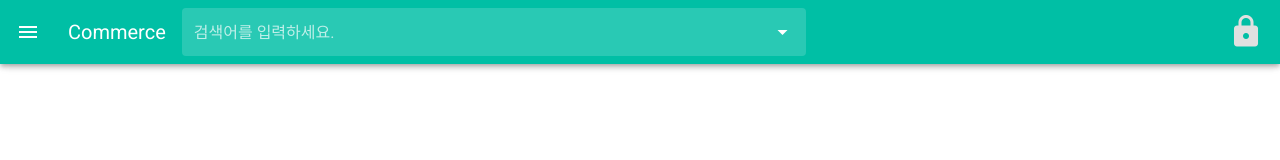
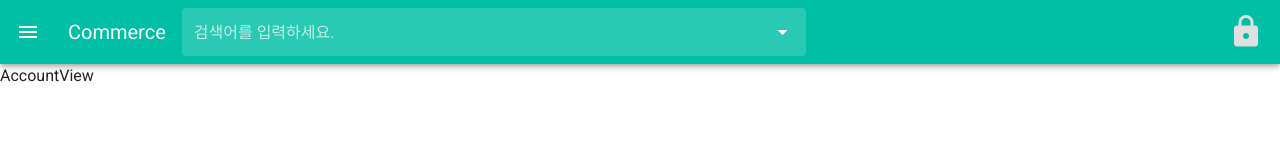
Before and after one commit to imkimheejoo/shop-front, a Vue app: page /mypage in a window 1280 px wide. Shown: the top 160 px of the page. Built offline with nearby package versions, Linux system fonts and the light colour scheme.

Commit message:
feat: navbar 페이지 이동 router-link 구현

```diff
--- a/package.json
+++ b/package.json
@@ -8,9 +8,12 @@
     "lint": "vue-cli-service lint"
   },
   "dependencies": {
+    "axios": "^0.19.2",
     "core-js": "^3.6.5",
     "vue": "^2.6.11",
-    "vuetify": "^2.2.11"
+    "vue-router": "^3.4.2",
+    "vuetify": "^2.2.11",
+    "vuex": "^3.5.1"
   },
   "devDependencies": {
     "@vue/cli-plugin-babel": "~4.5.0",
--- a/src/App.vue
+++ b/src/App.vue
@@ -2,6 +2,7 @@
     <v-app>
         <v-main>
             <Navbar/>
+            <router-view></router-view>
         </v-main>
     </v-app>
 </template>
--- a/src/components/AccountButton.vue
+++ b/src/components/AccountButton.vue
@@ -1,10 +1,10 @@
 <template>
     <div>
-        <a href="/mypage" v-if="account">
+        <router-link to="/mypage" v-if="account">
             <v-icon icon color="grey lighten-2" large>
                 mdi-account-circle
             </v-icon>
-        </a>
+        </router-link>
 
         <a href="/logout" v-if="account">
             <v-icon icon color="grey lighten-2" large>
@@ -12,18 +12,19 @@
             </v-icon>
         </a>
 
-        <a href="/login" v-if="!account">
+        <router-link to="/login" v-if="!account">
             <v-icon icon color="grey lighten-2" large>
                 mdi-lock
             </v-icon>
-        </a>
+        </router-link>
 
         <div class="text-xs-center" v-if="account">
+            <router-link to="/cart">
                 <!--            <v-badge left>-->
                 <!--                <span slot="badge">6</span>-->
                 <v-icon large color="grey lighten-2">mdi-cart-outline</v-icon>
                 <!--            </v-badge>-->
-
+            </router-link>
                 <!--            <v-badge color="red">-->
                 <!--                <span slot="badge">!</span>-->
                 <v-icon large color="grey lighten-2">mdi-bell-ring-outline</v-icon>
--- a/src/main.js
+++ b/src/main.js
@@ -1,10 +1,12 @@
 import Vue from 'vue'
 import App from './App.vue'
 import vuetify from './plugins/vuetify';
+import {router} from "@/routes";
 
 Vue.config.productionTip = false
 
 new Vue({
   vuetify,
-  render: h => h(App)
+  render: h => h(App),
+  router
 }).$mount('#app')
--- /dev/null
+++ b/src/routes/index.js
@@ -0,0 +1,37 @@
+import Vue from 'vue';
+import VueRouter from 'vue-router';
+import AccountView from "../views/AccountView";
+import LoginView from "../views/LoginView";
+import CartView from "../views/CartView";
+
+Vue.use(VueRouter);
+
+export const router = new VueRouter({
+    mode: 'history',
+
+    routes: [
+        {
+            path: '/mypage',
+            name: 'mypage',
+            component: AccountView,
+
+            // todo token 없으면 /login으로 리다이렉
+            beforeEnter: (to, from, next) => {
+                console.log('to', to);
+                console.log('from', from);
+                next();
+            }
+        },
+        {
+            path: '/login',
+            name: 'login',
+            component: LoginView,
+        },
+        {
+            path: '/cart',
+            name: 'cart',
+            component: CartView
+        },
+    ]
+
+});
--- /dev/null
+++ b/src/views/AccountView.vue
@@ -0,0 +1,15 @@
+<template>
+    <div>
+        AccountView
+    </div>
+</template>
+
+<script>
+    export default {
+        name: "AccountView"
+    }
+</script>
+
+<style scoped>
+
+</style>
--- /dev/null
+++ b/src/views/CartView.vue
@@ -0,0 +1,15 @@
+<template>
+    <div>
+        CartView
+    </div>
+</template>
+
+<script>
+    export default {
+        name: "CartView"
+    }
+</script>
+
+<style scoped>
+
+</style>
--- /dev/null
+++ b/src/views/LoginView.vue
@@ -0,0 +1,13 @@
+<template>
+    <div>LoginView</div>
+</template>
+
+<script>
+    export default {
+        name: "LoginView"
+    }
+</script>
+
+<style scoped>
+
+</style>
```
Also changed, not shown: src/api/actions.js (added), 1 other file (tests, documents, lock files or other folders). Lines whose indentation alone changed are shown as unchanged.
